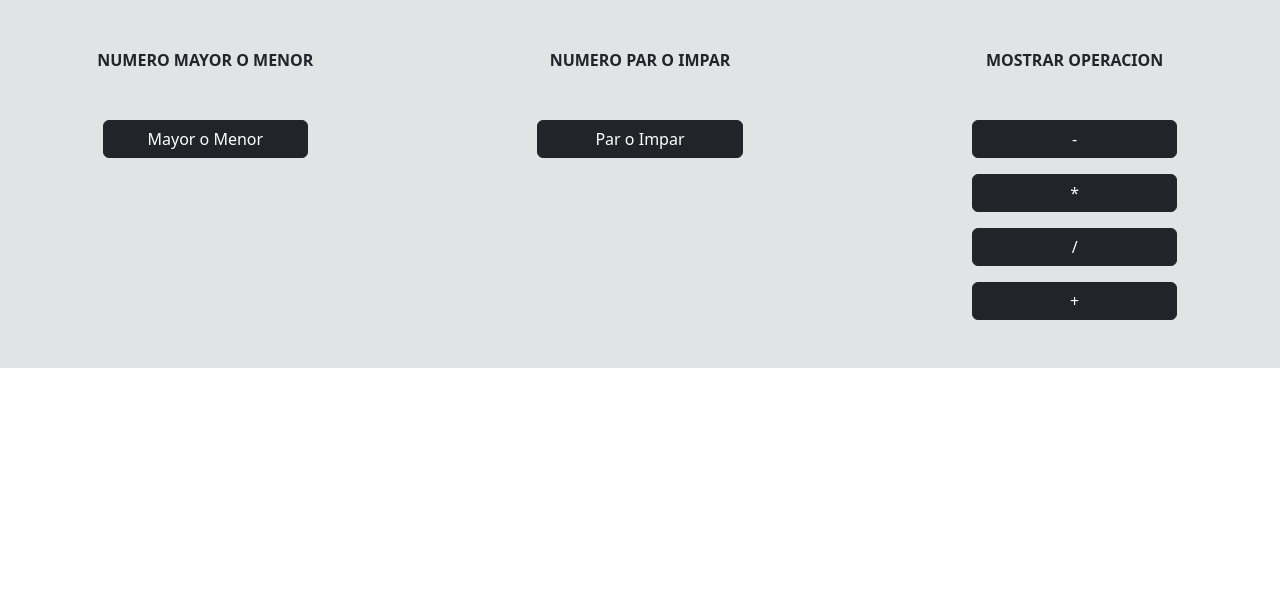
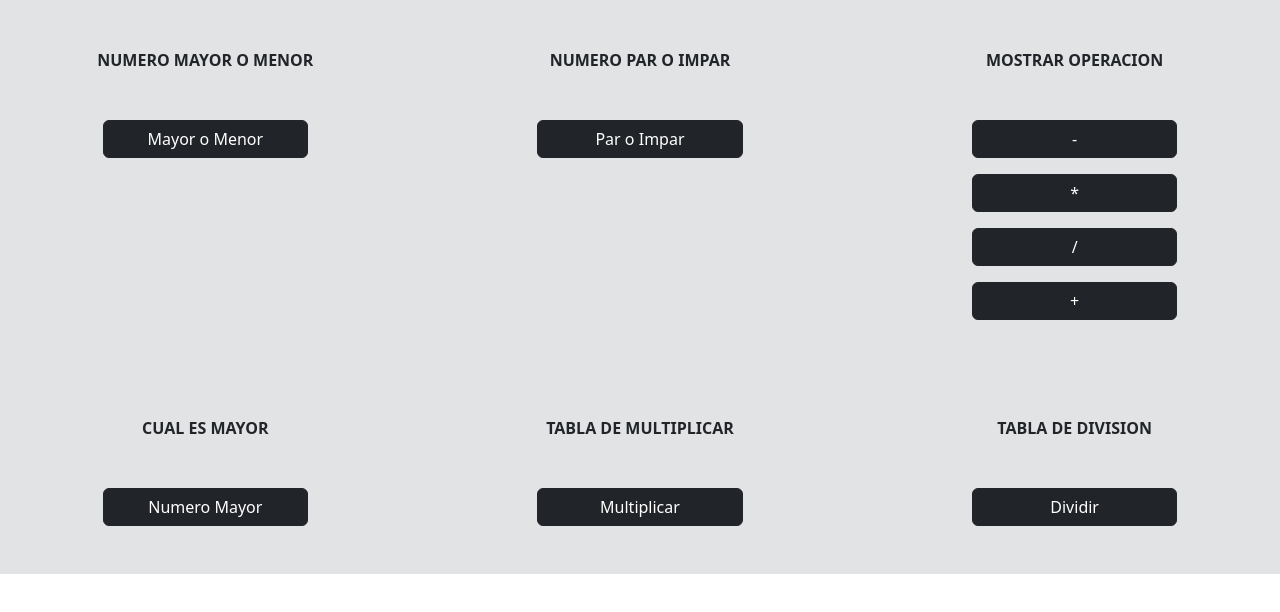
Before and after one commit to Frann-Rossi/MdQPrograma1-A, a plain HTML site: page Clase 12 y 13/index.html in a window 1280 px wide. Drawn offline with nearby package versions, Linux system fonts and the light colour scheme.

Commit message:
cambios2

```diff
--- a/Clase 12 y 13/index.html
+++ b/Clase 12 y 13/index.html
@@ -33,6 +33,24 @@
       <button class="btn btn-dark align-self-center w-50 mt-3" onclick="mostrarOperacion('/')">/</button>
       <button class="btn btn-dark align-self-center w-50 mt-3" onclick="mostrarOperacion('+')">+</button>
     </section>
+
+    <section class="col-4 d-flex flex-column my-5">
+      <div class="text-center text-uppercase fw-bold">Cual Es Mayor</div>
+      <div class="text-center fw-bold text-uppercase my-3" id="respuesta4"></div>
+      <button class="btn btn-dark align-self-center w-50 mt-3" onclick="cualEsMayor()">Numero Mayor</button>
+    </section>
+
+    <section class="col-4 d-flex flex-column my-5">
+      <div class="text-center text-uppercase fw-bold">Tabla De Multiplicar</div>
+      <div class="text-center fw-bold text-uppercase my-3" id="respuesta5"></div>
+      <button class="btn btn-dark align-self-center w-50 mt-3" onclick="tablaMultiplicar()">Multiplicar</button>
+    </section>
+
+    <section class="col-4 d-flex flex-column my-5">
+      <div class="text-center text-uppercase fw-bold">Tabla De Division</div>
+      <div class="text-center fw-bold text-uppercase my-3" id="respuesta6"></div>
+      <button class="btn btn-dark align-self-center w-50 mt-3" onclick="tablaDividir()">Dividir</button>
+    </section>
   </main>
   <script src="script.js"></script>
   <script src="https://cdn.jsdelivr.net/npm/bootstrap@5.3.0/dist/js/bootstrap.bundle.min.js"
--- a/Clase 12 y 13/script.js
+++ b/Clase 12 y 13/script.js
@@ -70,3 +70,78 @@ function mostrarOperacion(operador) {
 			break;
 	}
 }
+
+function cualEsMayor() {
+	let numeroUno, numeroDos, numeroTres;
+	do {
+		numeroUno = parseInt(prompt("Ingrese el PRIMER numero"));
+	} while (isNaN(numeroUno));
+	do {
+		numeroDos = parseInt(prompt("Ingrese el SEGUNDO numero"));
+	} while (isNaN(numeroDos));
+	do {
+		numeroTres = parseInt(prompt("Ingrese el TERCER numero"));
+	} while (isNaN(numeroTres));
+
+	const respuesta4 = document.querySelector("#respuesta4");
+
+	if (numeroUno > numeroDos && numeroUno > numeroTres) {
+		respuesta4.textContent = `El PRIMER numero ${numeroUno} es el mayor.`;
+	} else if (numeroDos > numeroUno && numeroDos > numeroTres) {
+		respuesta4.textContent = `El SEGUNDO numero ${numeroDos} es el mayor.`;
+	} else if (numeroTres > numeroUno && numeroTres > numeroDos) {
+		respuesta4.textContent = `El TERCER numero ${numeroTres} es el mayor.`;
+	} else {
+		respuesta4.textContent = "Los números ingresados son iguales.";
+	}
+}
+
+function tablaMultiplicar() {
+	let numero;
+
+	do {
+		numero = parseInt(
+			prompt("Ingrese un número para generar la tabla de multiplicar")
+		);
+	} while (isNaN(numero) || numero <= 0);
+
+	const tabla = document.querySelector("#respuesta5");
+	tabla.innerHTML = ""; // Limpiamos la tabla por si hay datos anteriores.
+
+	// Creamos la cabecera de la tabla
+	let tablaHTML =
+		"<tr><th>||--Multiplicador--|| </th><th> ||--Resultado--||</th></tr>";
+
+	// Generamos los múltiplos y los agregamos a la tabla
+	for (let multiplicador = 1; multiplicador <= 10; multiplicador++) {
+		const resultado = numero * multiplicador;
+		tablaHTML += `<tr><td><br>${numero}x${multiplicador}=</td><td>${resultado}</td></tr>`;
+	}
+
+	tabla.innerHTML = tablaHTML;
+}
+
+function tablaDividir() {
+	let numero;
+
+	do {
+		numero = parseInt(
+			prompt("Ingrese un número para generar la tabla de multiplicar")
+		);
+	} while (isNaN(numero) || numero <= 0);
+
+	const tabla = document.querySelector("#respuesta6");
+	tabla.innerHTML = ""; // Limpiamos la tabla por si hay datos anteriores.
+
+	// Creamos la cabecera de la tabla
+	let tablaHTML =
+		"<tr><th>Dividendo</th><th> Divisor</th><th> Cociente</th></tr>";
+
+	// Generamos los múltiplos y los agregamos a la tabla
+	for (let divisor = 1; divisor <= 10; divisor++) {
+		const resultado = numero / divisor;
+		tablaHTML += `<tr><td><br>${numero}/${divisor}=</td><td>${resultado}</td></tr>`;
+	}
+
+	tabla.innerHTML = tablaHTML;
+}
```
